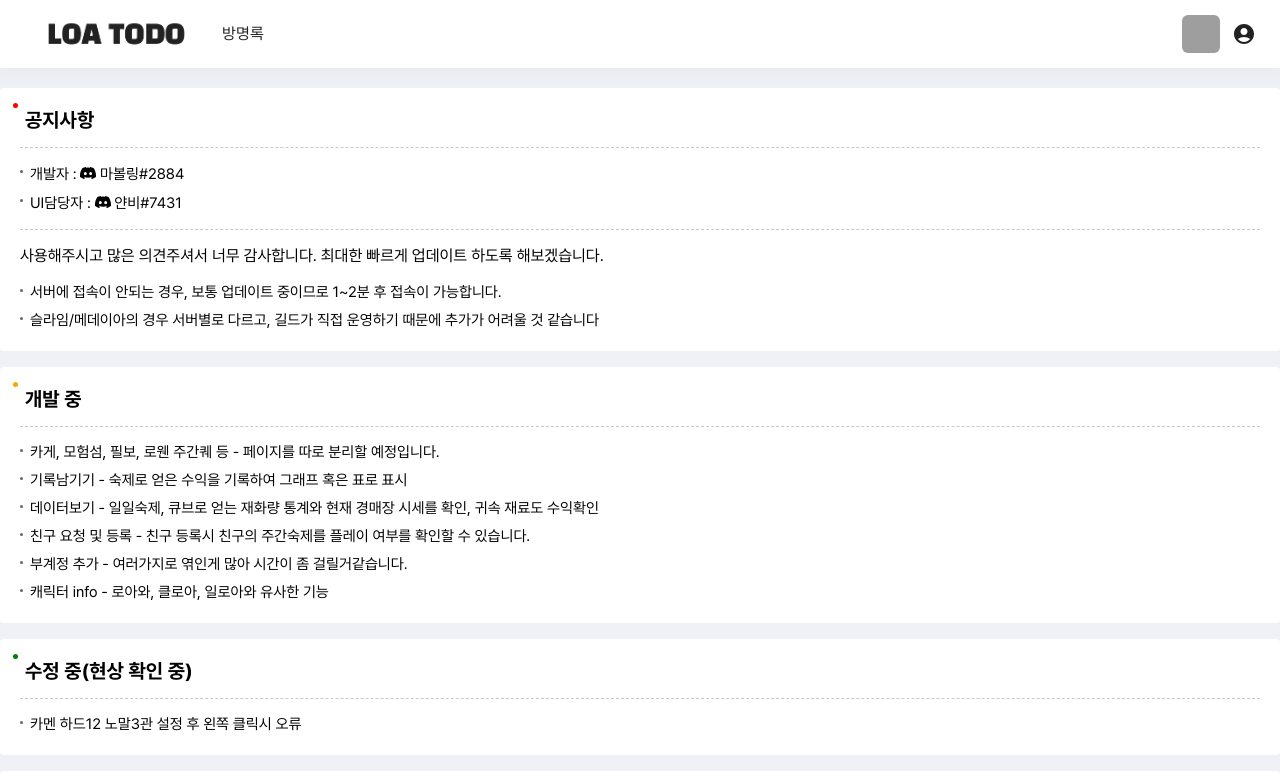
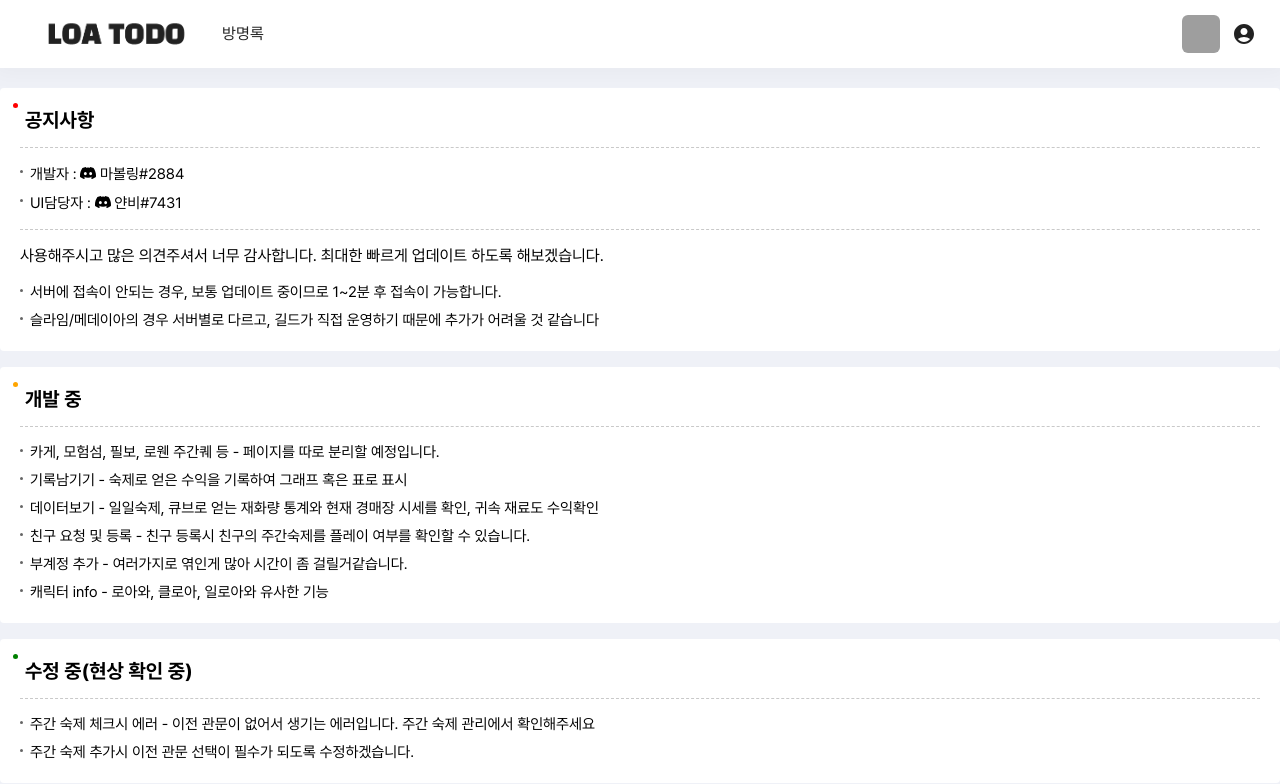
Before and after one commit to minhyeok2487/LostarkTodoFrontend, a React (Create React App) app: page /comments in a window 1280 px wide. Shown: the top 784 px of the page. Built offline with nearby package versions, Linux system fonts and the light colour scheme; no server answers; grey boxes are pictures that could not be loaded.

Commit message:
주간 숙제 체크시 에러 - 이전 관문이 없어서 생기는 에러

```diff
--- a/src/comments/Comments.js
+++ b/src/comments/Comments.js
@@ -121,7 +121,8 @@ const Comments = () => {
                 <p className="modify">수정 중(현상 확인 중)</p>
                 <div className="cont">
                     <ul>
-                        <li>카멘 하드12 노말3관 설정 후 왼쪽 클릭시 오류</li>
+                        <li>주간 숙제 체크시 에러 - 이전 관문이 없어서 생기는 에러입니다. 주간 숙제 관리에서 확인해주세요</li>
+                        <li>주간 숙제 추가시 이전 관문 선택이 필수가 되도록 수정하겠습니다.</li>
                     </ul>
                 </div>
             </div>
```
